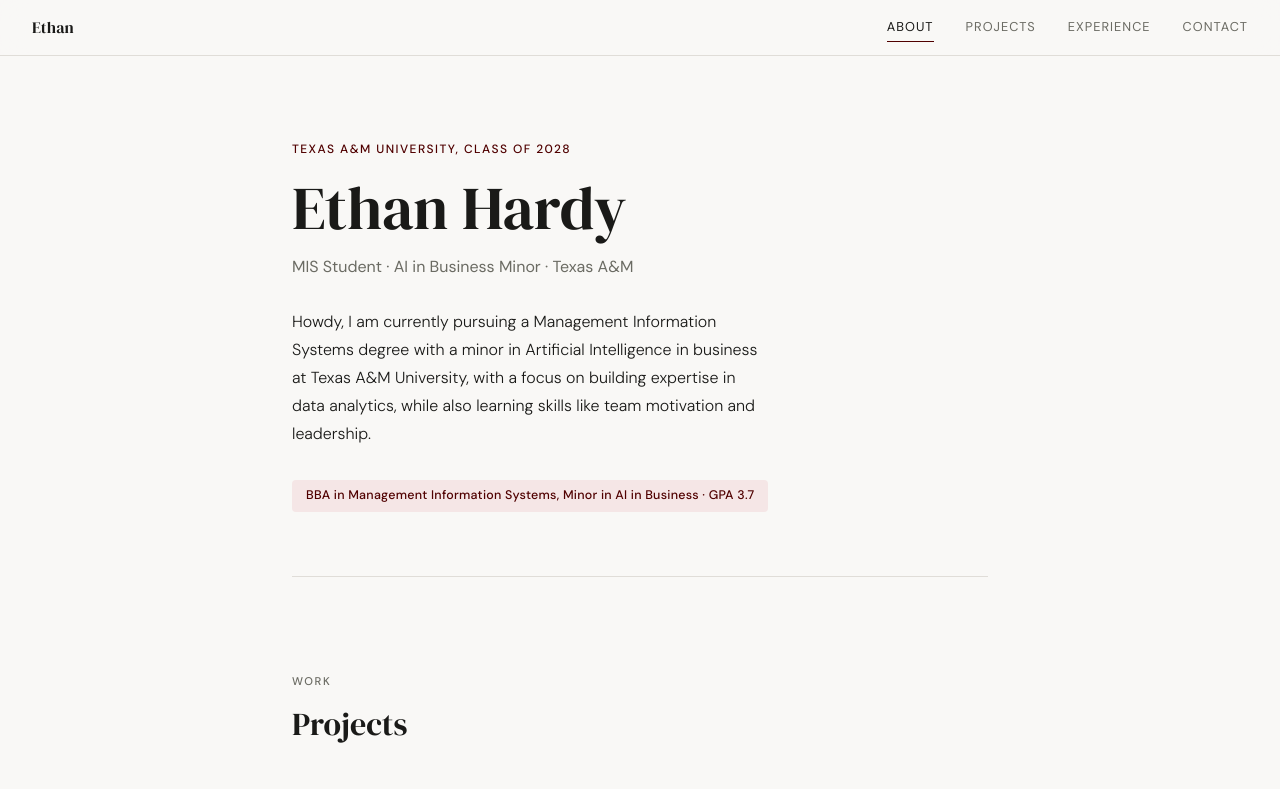
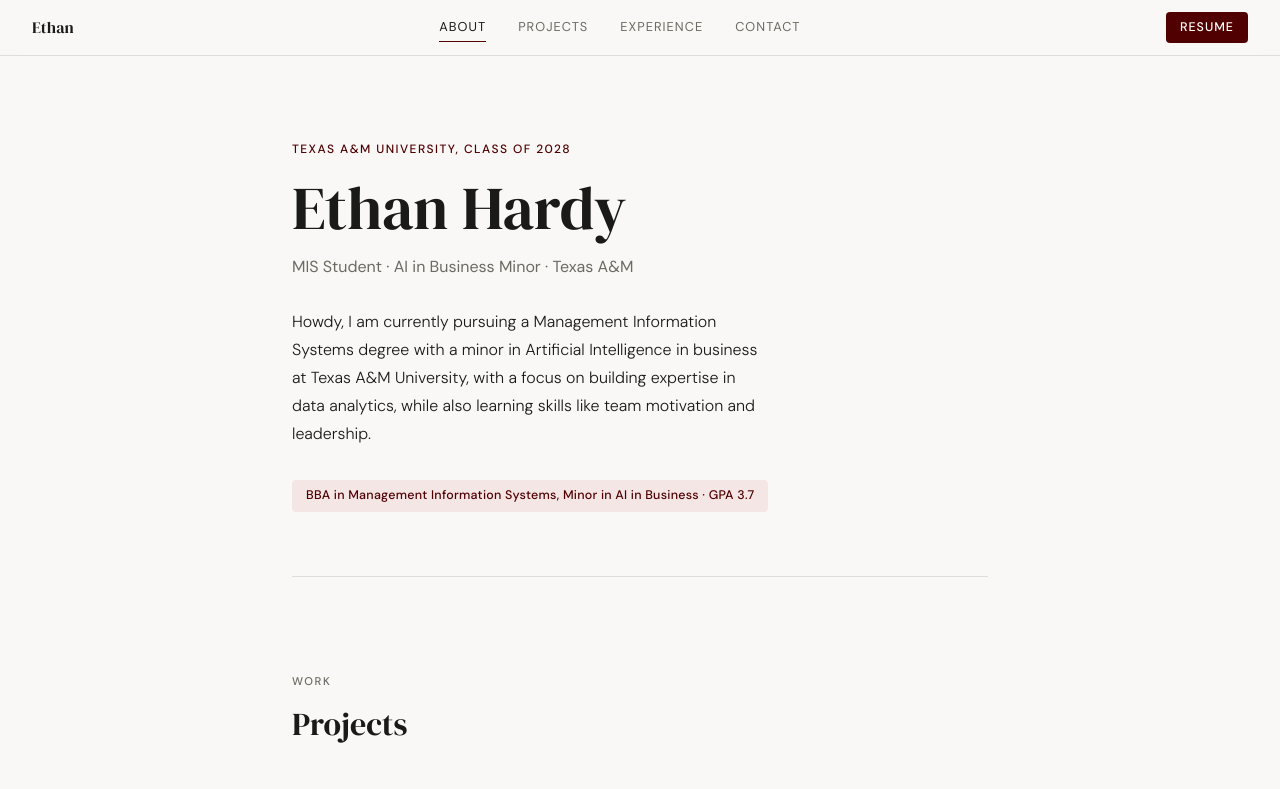
Before and after one commit to ethan12hardy/Website, a Next.js app: page / in a window 1280 px wide. Shown: the top 789 px of the page. Built offline with nearby package versions, Linux system fonts and the light colour scheme.

Commit message:
Add resume link and style to navigation
Added a resume link with styling to the navigation.

```diff
--- a/app/page.tsx
+++ b/app/page.tsx
@@ -205,6 +205,24 @@
           color: var(--ink);
           border-bottom-color: var(--accent);
         }
+
+        .nav-resume {
+          background: var(--accent);
+          color: white;
+          border: none;
+          font-family: 'DM Sans', sans-serif;
+          font-size: 0.78rem;
+          font-weight: 500;
+          letter-spacing: 0.08em;
+          text-transform: uppercase;
+          padding: 6px 14px;
+          border-radius: 4px;
+          cursor: pointer;
+          text-decoration: none;
+          transition: opacity 0.2s;
+        }
+
+        .nav-resume:hover { opacity: 0.85; }
 
         /* LAYOUT */
         main {
@@ -533,6 +551,14 @@
             </li>
           ))}
         </ul>
+        <a
+          href="https://raw.githubusercontent.com/ethan12hardy/ethan12hardy/main/Ethan%20Hardy%20Main%20Resume.pdf"
+          target="_blank"
+          rel="noreferrer"
+          className="nav-resume"
+        >
+          Resume
+        </a>
       </nav>
 
       <main>
@@ -649,6 +675,12 @@
                 <span className="contact-link-value">{data.github}</span>
               </a>
             </RevealDiv>
+            <RevealDiv delay={400}>
+              <a href="https://raw.githubusercontent.com/ethan12hardy/ethan12hardy/main/Ethan%20Hardy%20Main%20Resume.pdf" className="contact-link" target="_blank" rel="noreferrer">
+                <span className="contact-link-label">Resume</span>
+                <span className="contact-link-value">View / Download PDF</span>
+              </a>
+            </RevealDiv>
           </div>
         </section>
       </main>
```
